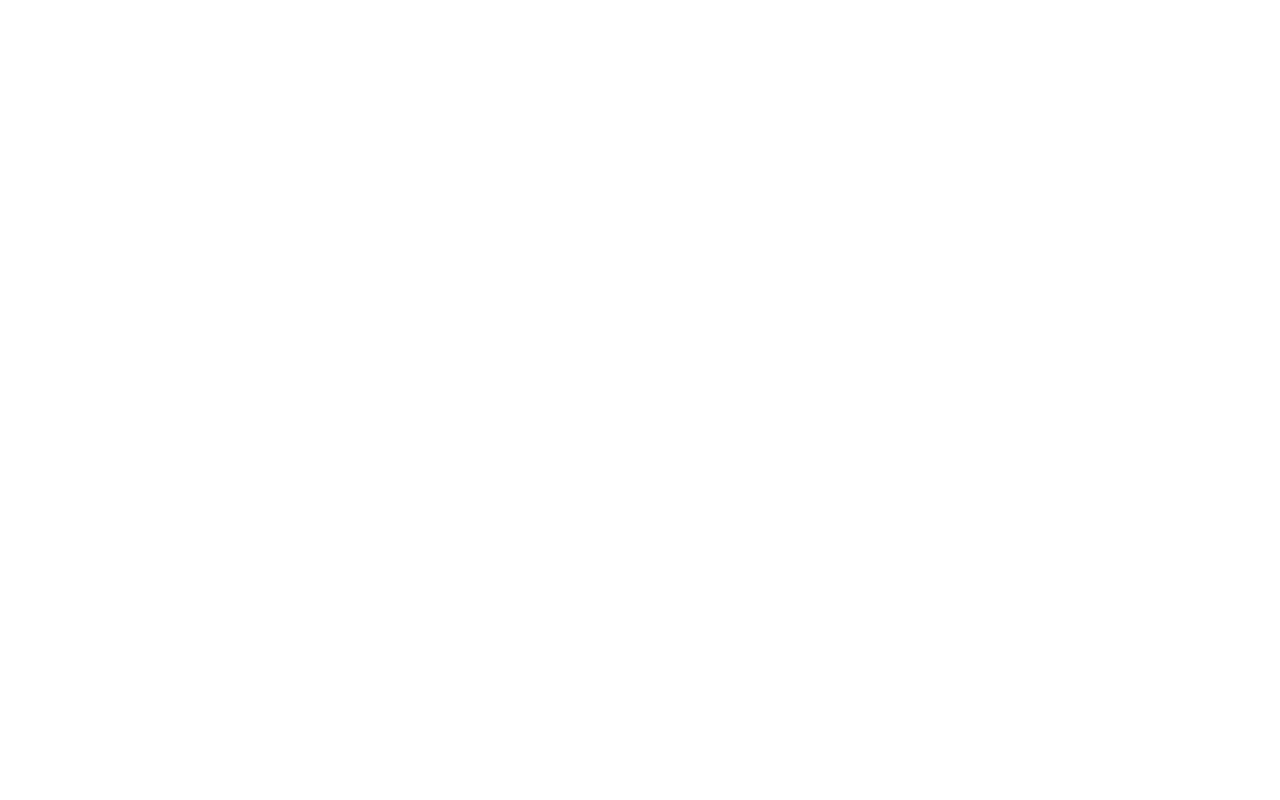
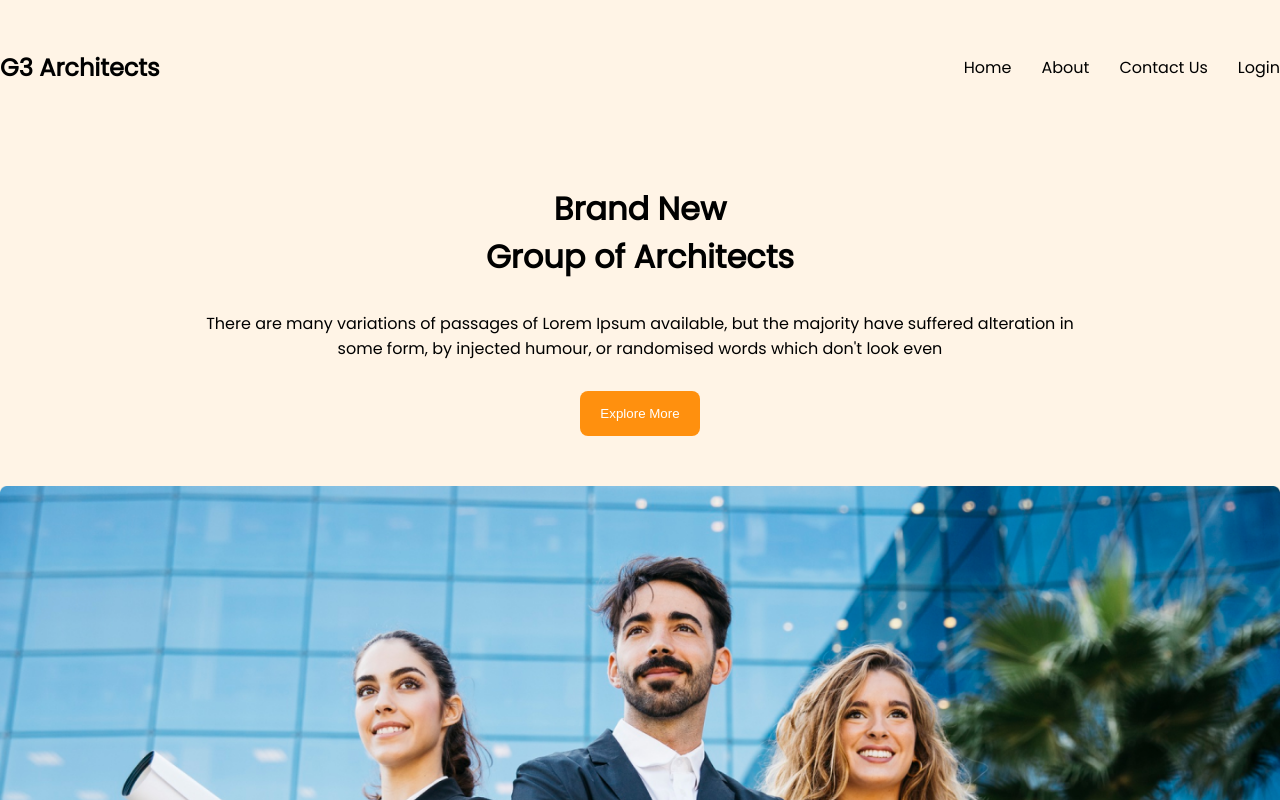
Before and after one commit to AfsanaAbsar/G3-architects, a plain HTML site: page index.html in a window 1280 px wide. Shown: the top 800 px of the page. Drawn offline with Linux system fonts and the light colour scheme.

Commit message:
banner section done

```diff
--- a/css/style.css
+++ b/css/style.css
@@ -0,0 +1,71 @@
+* {
+    margin: 0;
+    padding: 0;
+    box-sizing: border-box;
+}
+
+img {
+    width: 100%;
+}
+
+.container {
+    max-width: 1400px;
+    margin: auto;
+}
+
+body {
+    font-family: 'Poppins', sans-serif;
+}
+
+header {
+    padding: 50px 0;
+    background-color: rgba(255, 144, 14, 0.1);
+
+}
+
+
+
+nav {
+    display: flex;
+    align-items: center;
+    justify-content: space-between;
+
+}
+
+.logo {}
+
+.menu ul {
+    list-style: none;
+    display: flex;
+    align-items: center;
+    justify-content: center;
+}
+
+.menu ul li {
+    padding-left: 30px;
+}
+
+.banner {
+    display: flex;
+    flex-direction: column;
+    margin-top: 100px;
+}
+
+.banner-content {
+    text-align: center;
+    padding-bottom: 50px;
+}
+
+.banner-content p {
+    padding: 30px 0;
+}
+
+.banner-content button {
+    background-color: #FF900E;
+    color: white;
+    border: none;
+    border-radius: 8px;
+    padding: 15px 20px;
+}
+
+.banner-img {}
--- a/index.html
+++ b/index.html
@@ -6,12 +6,48 @@
     <meta http-equiv="X-UA-Compatible" content="IE=edge">
     <meta name="viewport" content="width=device-width, initial-scale=1.0">
     <title>G3 Architects</title>
+
+    <!-- google fonts -->
+    <link rel="preconnect" href="https://fonts.googleapis.com">
+    <link rel="preconnect" href="https://fonts.gstatic.com" crossorigin>
+    <link href="https://fonts.googleapis.com/css2?family=Poppins&display=swap" rel="stylesheet">
+
     <!-- css file link -->
     <link rel="stylesheet" href="css/style.css">
+
 
 </head>
 
 <body>
+    <header>
+        <div class="container ">
+            <nav>
+                <div class="logo">
+                    <h2>G3 Architects</h2>
+                </div>
+                <div class="menu">
+                    <ul>
+                        <li>Home</li>
+                        <li>About</li>
+                        <li>Contact Us</li>
+                        <li>Login</li>
+                    </ul>
+                </div>
+            </nav>
+            <div class="banner">
+                <div class="banner-content">
+                    <h1>Brand New</h1>
+                    <h1>Group of Architects</h1>
+                    <p>There are many variations of passages of Lorem Ipsum available, but the majority have suffered
+                        alteration in <br>some form, by injected humour, or randomised words which don't look even</p>
+                    <button>Explore More</button>
+                </div>
+                <div class="banner-img">
+                    <img src="./images/banner.png" alt="banner image">
+                </div>
+            </div>
+        </div>
+    </header>
 
 </body>
 
```
